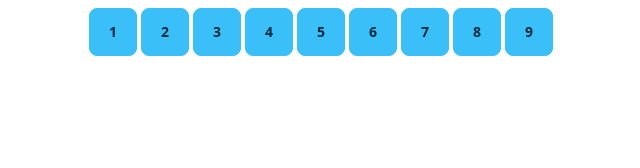
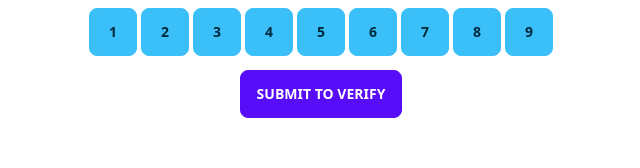
Before and after one commit to The1Penguin/acorneroftheweb, a SvelteKit app in the folder frontend/: page / in a window 1280 px wide. Shown: the part 162-330 px from the top of the page, without its empty margins (319-959 px from the left). Built offline with nearby package versions, Linux system fonts and the light colour scheme; no server answers.

Commit message:
Added submit button

```diff
--- a/frontend/src/routes/+page.svelte
+++ b/frontend/src/routes/+page.svelte
@@ -51,4 +51,10 @@
       </div>
     {/each}
   </div>
+
+  <div>
+    <form>
+      <button type="submit" class="btn btn-primary">Submit to verify</button>
+    </form>
+  </div>
 </div>
```
